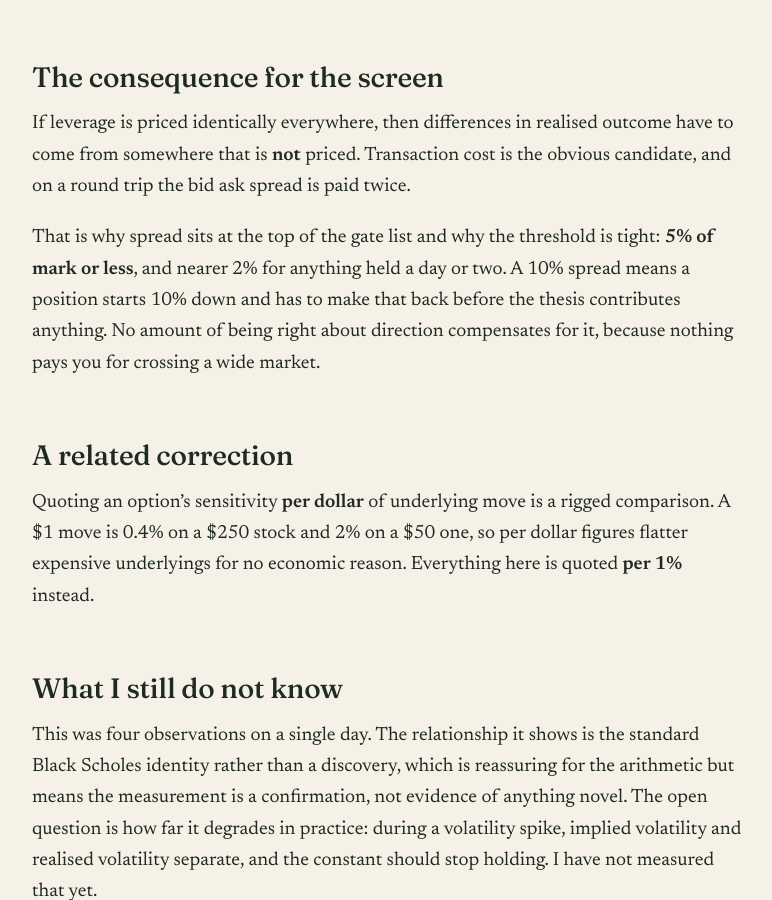
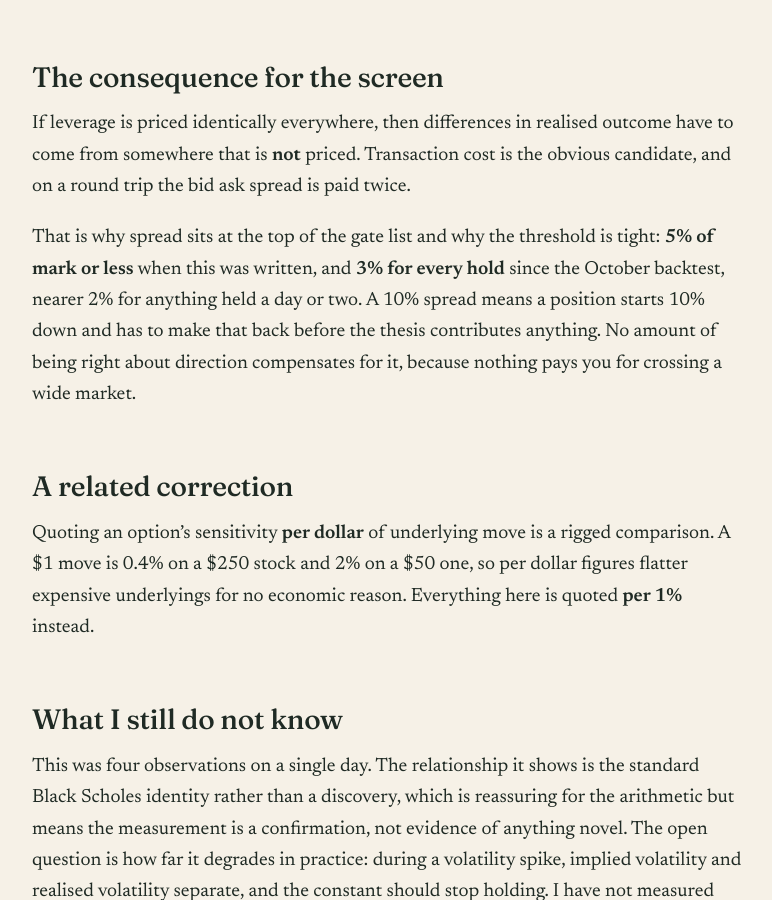
Before and after one commit to carolinehutchins05-prog/options-desk, a Jekyll site: the page built from research/spread-is-the-edge.md, in a window 1280 px wide and 900 px high, scrolled down 1361 px. Shown: the whole window, without its empty margins (250-1022 px from the left). Built offline with Jekyll 4.4.1, drawn with Linux system fonts in a browser that asks for light colours.

```diff
--- a/research/spread-is-the-edge.md
+++ b/research/spread-is-the-edge.md
@@ -40,7 +40,7 @@ There is no free leverage to be found by shopping across underlyings. The market
 
 If leverage is priced identically everywhere, then differences in realised outcome have to come from somewhere that is **not** priced. Transaction cost is the obvious candidate, and on a round trip the bid ask spread is paid twice.
 
-That is why spread sits at the top of the gate list and why the threshold is tight: **5% of mark or less**, and nearer 2% for anything held a day or two. A 10% spread means a position starts 10% down and has to make that back before the thesis contributes anything. No amount of being right about direction compensates for it, because nothing pays you for crossing a wide market.
+That is why spread sits at the top of the gate list and why the threshold is tight: **5% of mark or less** when this was written, and **3% for every hold** since the October backtest, nearer 2% for anything held a day or two. A 10% spread means a position starts 10% down and has to make that back before the thesis contributes anything. No amount of being right about direction compensates for it, because nothing pays you for crossing a wide market.
 
 ## A related correction
 
```
Also changed, not shown: README.md.
